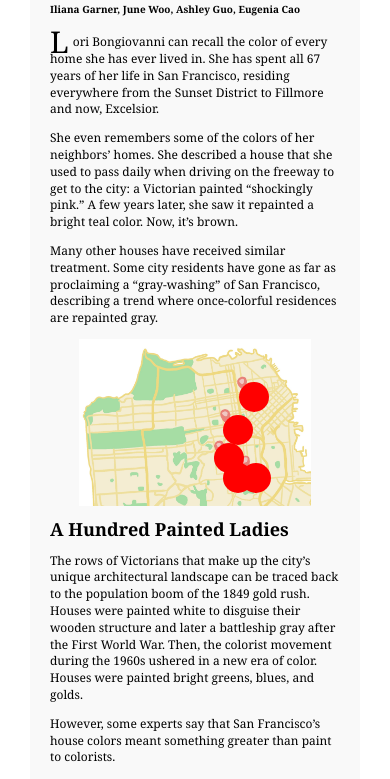
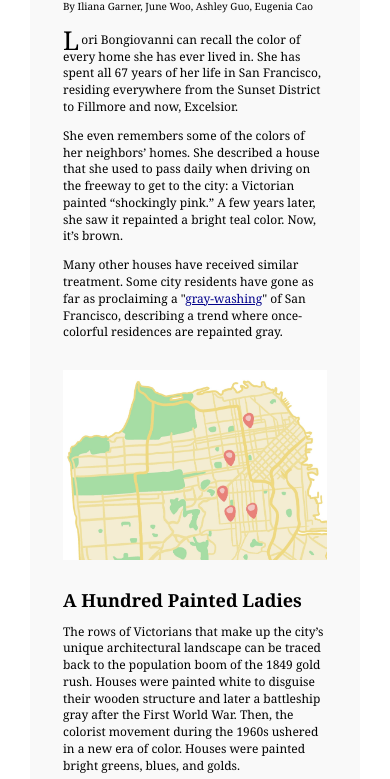
Before and after one commit to eugenia0804/Painting-San-Francisco-Gray, a plain HTML site: page index.html in a window 390 px wide. Shown: the part 307-1086 px from the top of the page. Drawn offline with Linux system fonts and the light colour scheme.

Commit message:
add links & change sidebar

```diff
--- a/index.html
+++ b/index.html
@@ -7,6 +7,7 @@
 <link rel="stylesheet" href="styles.css">
 </head>
 <body>
+
 
   <div class="container">
     <div class="sidebar sidebar-left">
@@ -23,10 +24,11 @@
       </div>
 
       <h1>Painting San Francisco Gray</h1>
-      <h5>Iliana Garner, June Woo, Ashley Guo, Eugenia Cao</h5>
+      <h5>By Iliana Garner, June Woo, Ashley Guo, Eugenia Cao</h5>
       <p class="special">Lori Bongiovanni can recall the color of every home she has ever lived in. She has spent all 67 years of her life in San Francisco, residing everywhere from the Sunset District to Fillmore and now, Excelsior. </p>
       <p>She even remembers some of the colors of her neighbors’ homes. She described a house that she used to pass daily when driving on the freeway to get to the city: a Victorian painted “shockingly pink.” A few years later, she saw it repainted a bright teal color. Now, it’s brown.</p>
-      <p>Many other houses have received similar treatment. Some city residents have gone as far as proclaiming a “gray-washing” of San Francisco, describing a trend where once-colorful residences are repainted gray.</p>
+      <p>Many other houses have received similar treatment. Some city residents have gone as far as proclaiming a "<a href="https://www.sfchronicle.com/culture/article/Welcome-to-grayspace-San-Francisco-s-new-14493024.php">gray-washing</a>" of San Francisco, describing a trend where once-colorful residences are repainted gray.</p>
+      <br>
 
       <div class="map-container">
         <div class="image-container">
@@ -58,14 +60,14 @@
             </div>
         </div>
 
-        <div class="clickable-point" style="left: 65%; top: 26%;" data-target="hover-box-1"></div>
-        <div class="clickable-point" style="left: 59.5%; top: 45.5%;" data-target="hover-box-2"></div>
-        <div class="clickable-point" style="left: 56.5%; top: 62.5%;" data-target="hover-box-3"></div>
-        <div class="clickable-point" style="left: 59.5%; top: 74.5%;" data-target="hover-box-4"></div>
-        <div class="clickable-point" style="left: 66%; top: 74%;" data-target="hover-box-5"></div>
+        <div class="clickable-point" style="left: 68%; top: 25%;" data-target="hover-box-1"></div>
+        <div class="clickable-point" style="left: 61%; top: 45%;" data-target="hover-box-2"></div>
+        <div class="clickable-point" style="left: 58%; top: 63%;" data-target="hover-box-3"></div>
+        <div class="clickable-point" style="left: 61%; top: 74%;" data-target="hover-box-4"></div>
+        <div class="clickable-point" style="left: 69%; top: 72%;" data-target="hover-box-5"></div>
       </div>
 
-
+      <br>
       <h2>A Hundred Painted Ladies</h2>
       <p>The rows of Victorians that make up the city’s unique architectural landscape can be traced back to the population boom of the 1849 gold rush. Houses were painted white to disguise their wooden structure and later a battleship gray after the First World War. Then, the colorist movement during the 1960s ushered in a new era of color. Houses were painted bright greens, blues, and golds.</p>
       <p>However, some experts say that San Francisco’s house colors meant something greater than paint to colorists.</p>
@@ -75,16 +77,17 @@
       <p>Also known as “Dr. Color,” Bob Buckter is one of the most famous color consultants in San Francisco. Over the course of 53 years, he has helped more than 20,000 clients paint their homes. He said he works with clients to gauge their tastes and find the house color that makes them happy. He has noticed more people painting their house shades of gray in the last few years.</p>
       <p>When asked about the recent popularity of gray homes, his response was abrupt, as if he had rehearsed it.</p>
       <p>“Gray is today. Gray is okay. Gray is great.” He laughed, explaining that he had been waiting for a chance to say that. “It’s just a trend.”</p>
-
+      <br>
 
       <img id="photo" src="images/photo.png" alt="Photo collage of some houses in San Francisco">
 
+      <br>
       <h2>Why Is Gray So Great?</h2>
       <p>Some residents who have noticed the increase in gray houses say they believe they are repainted because it makes them easier to sell. Daniella Lubey, who has lived in the city for 13 years said, “There’s a psychology as to why a lot of the houses are now being turned gray – because it’s supposedly easier to sell to people who transplant into here.”</p>
       <p>Steven Huang, co-founder and top producer for Ascend Real Estate, said he theorizes people are drawn to the gray because it makes older Victorians look more modern. </p>
       <p>“[The] painting of Victorians and those [gray] colors actually bring out the features,” he said. “I think it makes the house look newer. And somehow stronger.”</p>
       <p>But to some residents, this trend may have lasting consequences.</p>
-      <p>San Francisco native and muralist Marina Perez-Wong grew up in the Mission District, a neighborhood known for its vibrant art scene. She echoed Lubey’s sentiment attributing the trend to the influx of workers moving into the city.</p>
+      <p>San Francisco native and muralist Marina Perez-Wong grew up in the Mission District, a neighborhood known for its <a href="https://www.sftravel.com/article/guide-to-san-francisco%E2%80%99s-mission-district-murals#:~:text=social%2Dpolitical%20statements.-,The%20Mission%20District%20is%20a%20virtual%20outdoor%20art%20gallery%20full,heritage%20to%20social%2Dpolitical%20statements.">vibrant art scene</a>. She echoed Lubey’s sentiment attributing the trend to the influx of workers moving into the city.</p>
       <p>“[Gray is] kind of devoid of soul. A lot of times, it's just structural. And there's not a whole lot of personality or movement,“ she said. “And if you look at it culturally, where I grew up, [there] were mostly Latin Americans and Asians. And we love the bright colors–it gives you the effect of happiness, of vibrancy, of life.”</p>
       <p>Bongiovanni said that she felt pressured by the real estate trend to repaint her house gray. She recalled the “beautiful, grayish-lavender” that her family painted one former home, then later repainted that same shade because they loved it so much. But after it was sold, much of what she believes made the house uniquely beautiful was changed.</p>
       <p>“We had to change a lot of our house, to make it according to the trend.”</p>
--- a/script.js
+++ b/script.js
@@ -46,7 +46,7 @@ document.addEventListener("DOMContentLoaded", function() {
   const hoverBoxes = document.querySelectorAll('.hover-box');
 
   clickablePoints.forEach(function(point) {
-      point.addEventListener('mouseenter', function(event) {
+      point.addEventListener('click', function(event) {
           const targetId = this.getAttribute('data-target');
           hideAllHoverBoxes();
           document.getElementById(targetId).style.display = 'block';
@@ -55,8 +55,7 @@ document.addEventListener("DOMContentLoaded", function() {
   });
 
   hoverBoxes.forEach(function(box) {
-      box.addEventListener('mouseleave', function(event) {
-          this.style.display = 'none';
+      box.addEventListener('click', function(event) {
           event.stopPropagation();
       });
   });
--- a/styles.css
+++ b/styles.css
@@ -7,6 +7,14 @@ body {
 
 h1 {
   line-height: 100%;
+}
+
+h5 {
+  font-weight: 200;
+}
+
+a {
+  color: darkblue;
 }
 
 .container {
@@ -20,8 +28,8 @@ h1 {
 p.special::first-letter {
   font-size: 36px; /* increase the font size of the first letter */
   float: left; /* float the first letter to the left */
-  margin-right: 4px; /* add some margin to separate the first letter from the rest of the text */
-  margin-bottom: -6px; /* adjust the margin to make the first letter sink in */
+  margin-right: 2px; /* add some margin to separate the first letter from the rest of the text */
+  margin-bottom: -10px; /* adjust the margin to make the first letter sink in */
 }
 
 p.special::first-line {
@@ -31,13 +39,13 @@ p.special::first-line {
 .article {
   flex-grow: 1;
   background-color: #f9f9f9;
-  padding: 20px;
-  margin-right: 10px; /* Add margin to create space between the article and the sidebar */
+  padding: 10%;
+  margin-right: 0px; /* Add margin to create space between the article and the sidebar */
   overflow-y: auto; /* Enable vertical scrolling for the article */
 }
 
 .sidebar {
-  width: 100px; /* Keep the desired width of the sidebar */
+  width: 25%; /* Keep the desired width of the sidebar */
   height: 100vh; /* Adjust the height to fill the remaining viewport height after considering top and bottom padding */
   position: fixed; /* Change position to fixed to ensure it sticks to the edge of the screen */
   top: 0px;
@@ -59,7 +67,7 @@ p.special::first-line {
 
 #photo {
   display: block;
-  width: 80%;
+  width: 100%;
   position: relative;
   margin: 0 auto;
   top: 5px;
@@ -95,7 +103,7 @@ p.special::first-line {
   align-items: center;
   top: 50%;
   width: auto;
-  margin-top: -22px;
+  margin-top: -20px;
   color: white;
   font-weight: bold;
   font-size: 18px;
@@ -120,7 +128,7 @@ p.special::first-line {
 }
 
 .image-container {
-  max-width: 80%;
+  max-width: 100%;
   margin: 0 auto;
   display: flex;
   justify-content: center;
@@ -147,7 +155,7 @@ p.special::first-line {
   position: absolute;
   width: 30px;
   height: 30px;
-  background-color: red; /* for debugging visibility */
+  background-color: none; /* for debugging visibility */
   border-radius: 50%;
   cursor: pointer;
 }
@@ -175,10 +183,10 @@ p.special::first-line {
   }
 
   p.special::first-letter {
-    font-size: 30px; /* increase the font size of the first letter */
+    font-size: 26px; /* increase the font size of the first letter */
     float: left; /* float the first letter to the left */
-    margin-right: 4px; /* add some margin to separate the first letter from the rest of the text */
-    margin-bottom: -6px; /* adjust the margin to make the first letter sink in */
+    margin-right: 2px; /* add some margin to separate the first letter from the rest of the text */
+    margin-bottom: -12px; /* adjust the margin to make the first letter sink in */
   }
 
   .article {
```
